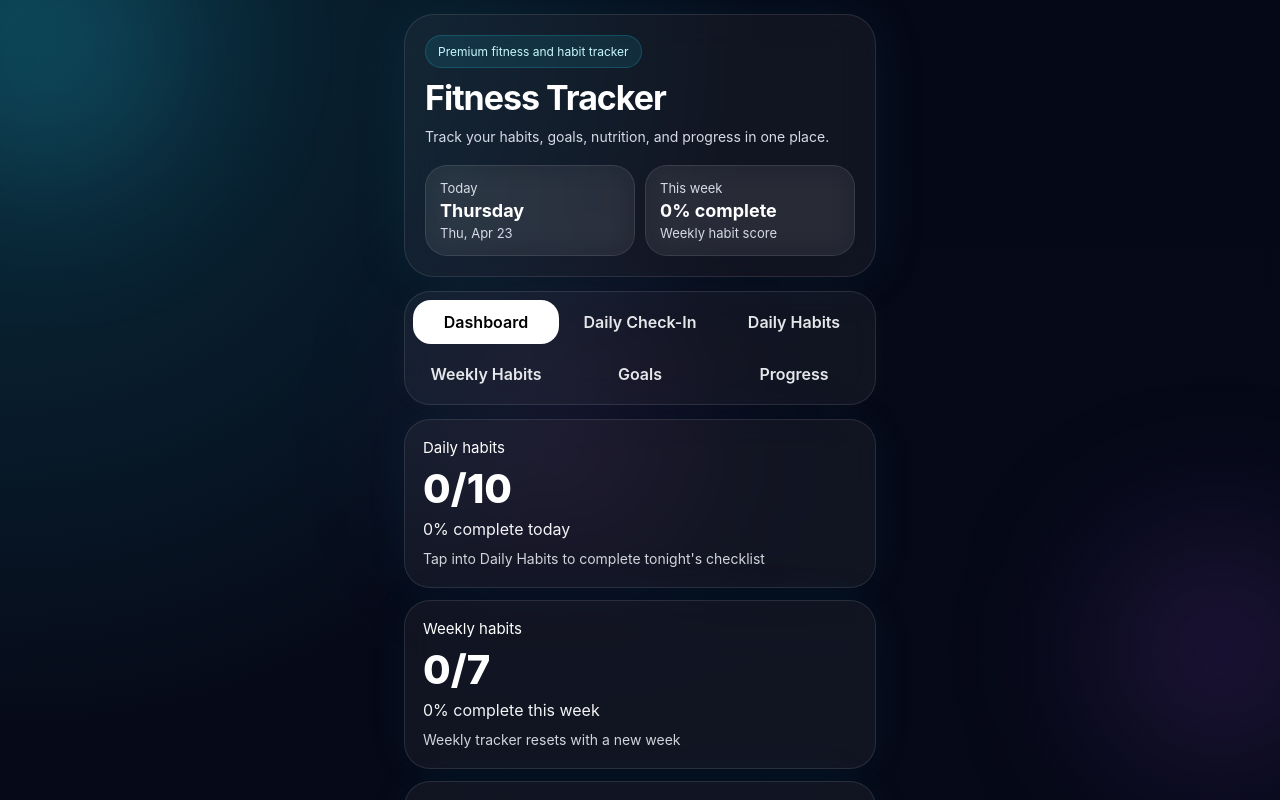
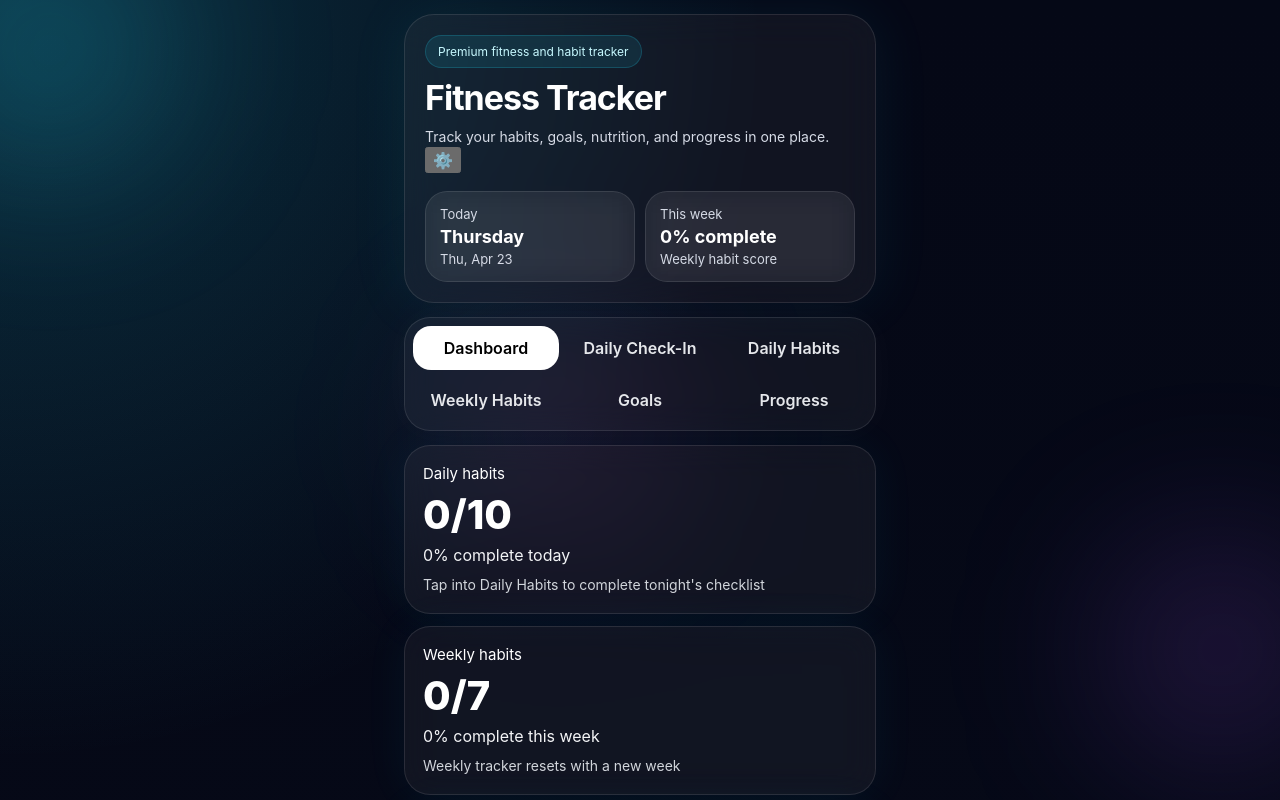
Before and after one commit to franfarr/fitness-tracker-premium, a React (Vite) app: page / in a window 1280 px wide. Shown: the top 800 px of the page. Built offline with nearby package versions, Linux system fonts and the light colour scheme.

Commit message:
Update App.jsx

```diff
--- a/src/App.jsx
+++ b/src/App.jsx
@@ -296,12 +296,23 @@ function App() {
 
       <div style={styles.shell}>
        <header style={styles.hero}>
+  <div style={styles.heroTop}>
     <div>
       <div style={styles.badge}>Premium fitness and habit tracker</div>
       <h1 style={styles.title}>{state.title}</h1>
       <p style={styles.subtitle}>
         Track your habits, goals, nutrition, and progress in one place.
       </p>
+    </div>
+
+    <button
+      onClick={() => setTab("settings")}
+      style={styles.settingsCog}
+      aria-label="Open settings"
+      title="Settings"
+    >
+      ⚙️
+    </button>
   </div>
 
   <div style={styles.heroGrid}>
@@ -317,7 +328,6 @@ function App() {
     </div>
   </div>
 </header>
-
         <nav style={styles.tabBar}>
           {[
             ["dashboard", "Dashboard"],
```
Lines whose indentation alone changed are shown as unchanged.
